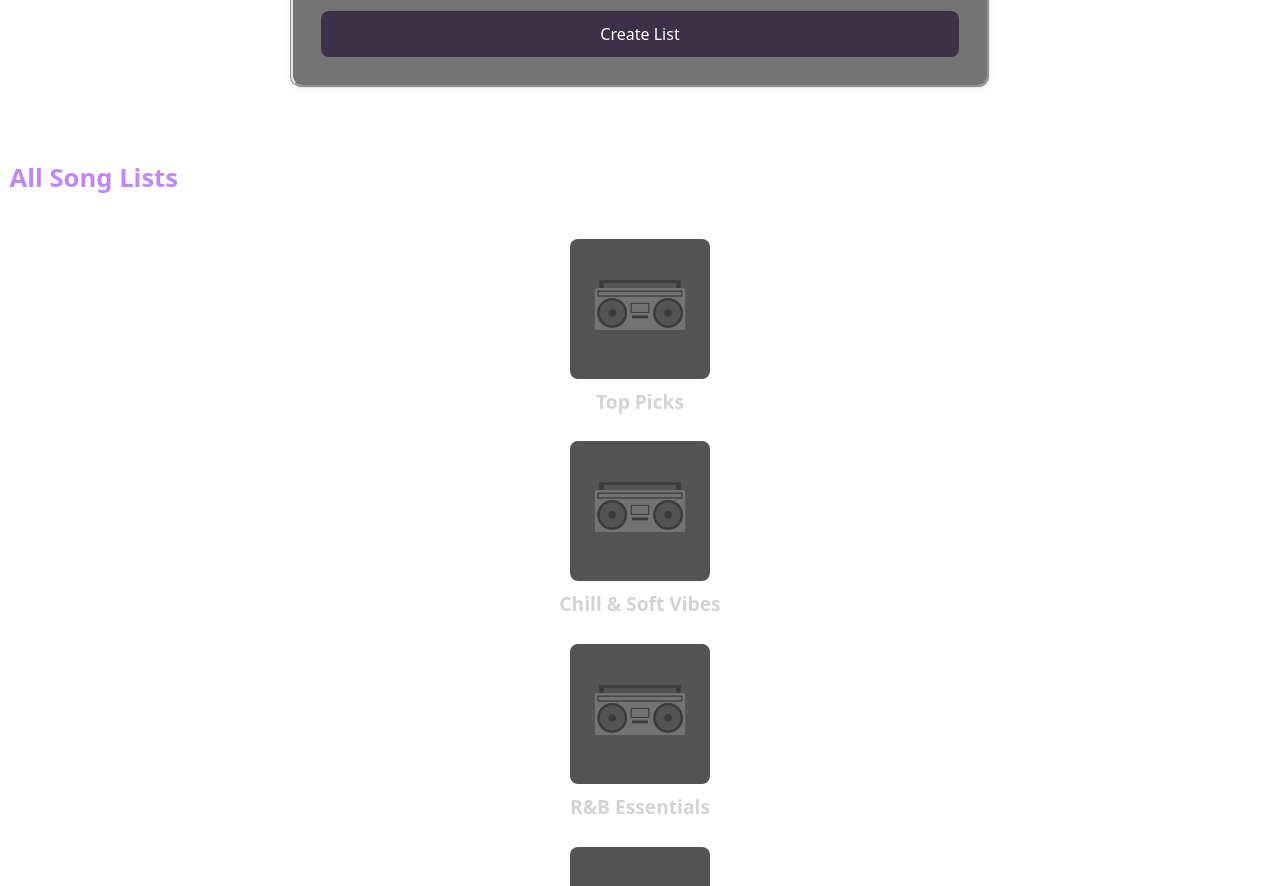
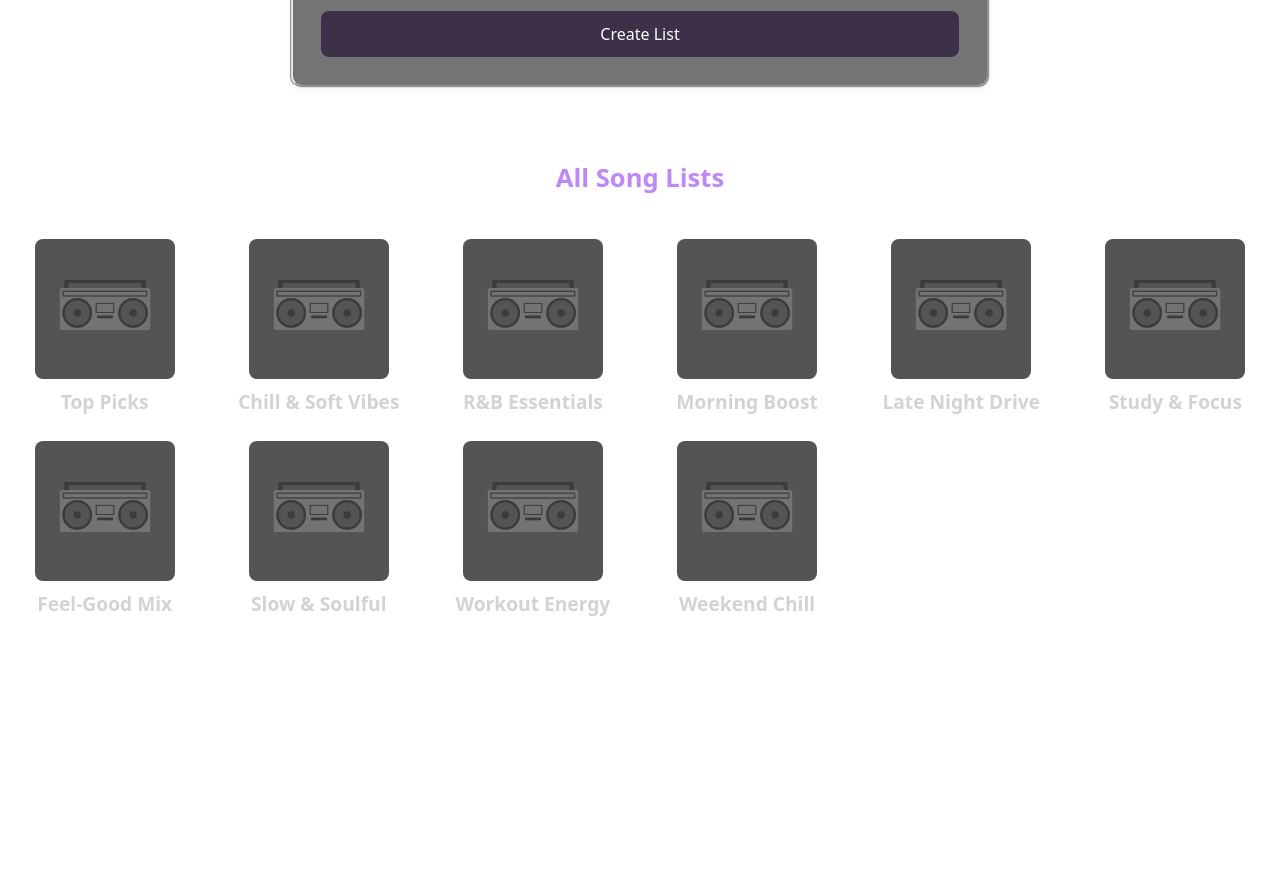
Before and after one commit to Onniikun/FSD_Project, a React (Vite) app: page /lists in a window 1280 px wide. Shown: the part 1100-1986 px from the top of the page. After the commit the page ends 1794 px from the top, so only its background shows below. Built offline with nearby package versions, Linux system fonts and the light colour scheme.

Commit message:
Modified the layout of the song lists

```diff
--- a/src/components/common/song-list-display/song-list-display.css
+++ b/src/components/common/song-list-display/song-list-display.css
@@ -1,14 +1,17 @@
 .lists-display {
   margin-top: 2rem;
-  display: flex;
-  flex-direction: column;
+  display: grid;
+  grid-template-columns: repeat(auto-fill, minmax(160px, 1fr));
   gap: 1.5rem;
   color: white;
   padding-bottom: 4rem;
 }
 
 .lists-display h2 {
+  grid-column: 1 / -1;
   margin-bottom: 1rem;
+  text-align: center;
+  width: 100%;
   font-size: 1.6rem;
   font-weight: 700;
   color: #bf87ff;
```
